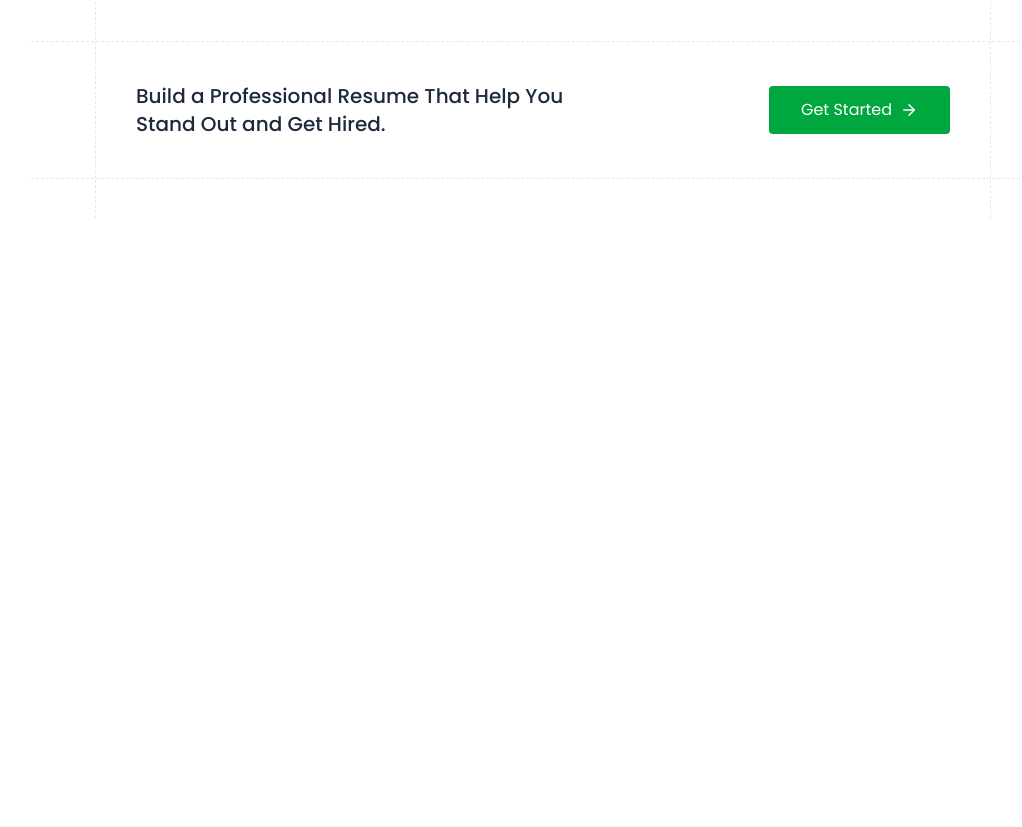
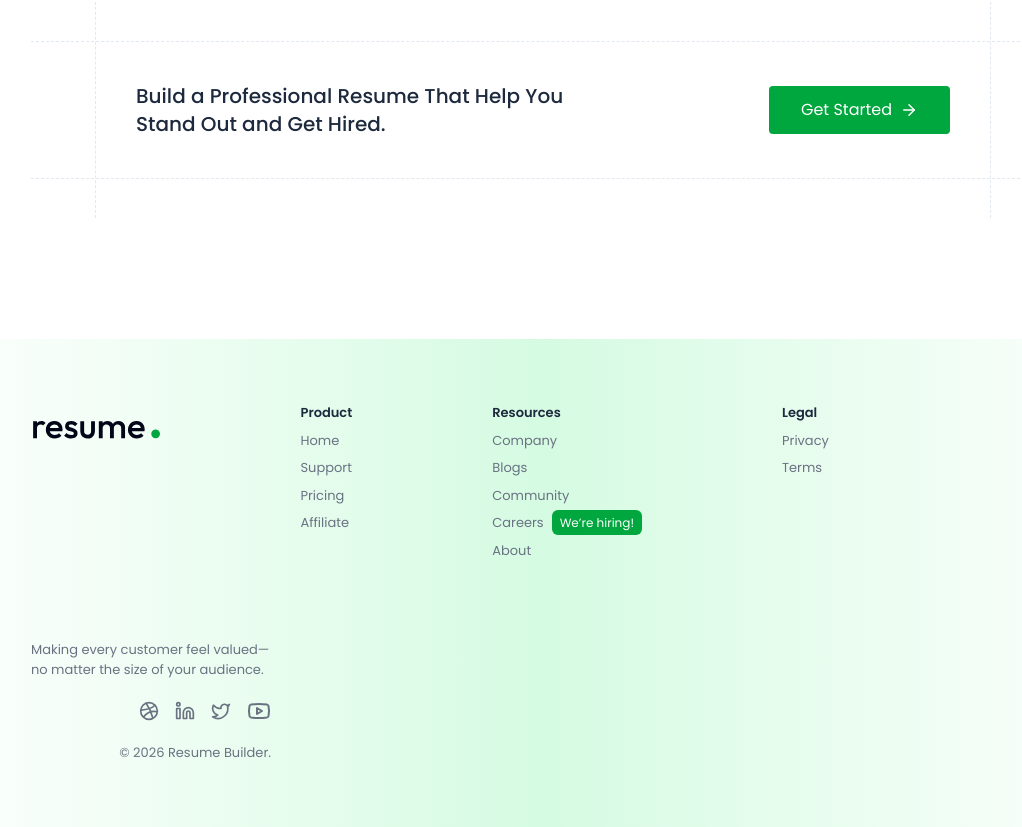
Before and after one commit to BahrouniAyoub/Resume-builder, a React (Vite) app in the folder client/: page / in a window 1280 px wide. Shown: the part 2137-2964 px from the top of the page, without its empty margins (97-1119 px from the left). Before the commit the page ends 2355 px from the top, so only its background shows below. Built offline with nearby package versions, Linux system fonts and the light colour scheme; the HTML template or start-up script is replaced by a standard one.

Commit message:
Build the Footer section

```diff
--- /dev/null
+++ b/client/src/components/home/Footer.jsx
@@ -0,0 +1,88 @@
+import React from 'react'
+
+const Footer = () => {
+    return (
+        <>
+            <footer className="flex flex-wrap justify-center lg:justify-between overflow-hidden gap-10 md:gap-20 py-16 px-6 md:px-16 lg:px-24 xl:px-32 text-[13px] text-gray-500 bg-gradient-to-r from-white via-green-200/60 to-white mt-40">
+                <div className="flex flex-wrap items-start gap-10 md:gap-[60px] xl:gap-[140px]">
+                    <a href="#">
+                      <img src="/logo.svg" className="h-11 w-auto"/>
+                    </a>
+                    <div>
+                        <p className="text-slate-800 font-semibold">Product</p>
+                        <ul className="mt-2 space-y-2">
+                            <li><a href="/" className="hover:text-green-600 transition">Home</a></li>
+                            <li><a href="/" className="hover:text-green-600 transition">Support</a></li>
+                            <li><a href="/" className="hover:text-green-600 transition">Pricing</a></li>
+                            <li><a href="/" className="hover:text-green-600 transition">Affiliate</a></li>
+                        </ul>
+                    </div>
+                    <div>
+                        <p className="text-slate-800 font-semibold">Resources</p>
+                        <ul className="mt-2 space-y-2">
+                            <li><a href="/" className="hover:text-green-600 transition">Company</a></li>
+                            <li><a href="/" className="hover:text-green-600 transition">Blogs</a></li>
+                            <li><a href="/" className="hover:text-green-600 transition">Community</a></li>
+                            <li><a href="/" className="hover:text-green-600 transition">Careers<span className="text-xs text-white bg-green-600 rounded-md ml-2 px-2 py-1">We’re hiring!</span></a></li>
+                            <li><a href="/" className="hover:text-green-600 transition">About</a></li>
+                        </ul>
+                    </div>
+                    <div>
+                        <p className="text-slate-800 font-semibold">Legal</p>
+                        <ul className="mt-2 space-y-2">
+                            <li><a href="/" className="hover:text-green-600 transition">Privacy</a></li>
+                            <li><a href="/" className="hover:text-green-600 transition">Terms</a></li>
+                        </ul>
+                    </div>
+                </div>
+                <div className="flex flex-col max-md:items-center max-md:text-center gap-2 items-end">
+                    <p className="max-w-60">Making every customer feel valued—no matter the size of your audience.</p>
+                    <div className="flex items-center gap-4 mt-3">
+                        <a href="https://dribbble.com/prebuiltui" target="_blank" rel="noreferrer">
+                            <svg xmlns="http://www.w3.org/2000/svg" width="24" height="24" viewBox="0 0 24 24" fill="none" stroke="currentColor" strokeWidth="2" strokeLinecap="round" strokeLinejoin="round" className="lucide lucide-dribbble size-5 hover:text-green-500" aria-hidden="true">
+                                <circle cx="12" cy="12" r="10"></circle>
+                                <path d="M19.13 5.09C15.22 9.14 10 10.44 2.25 10.94"></path>
+                                <path d="M21.75 12.84c-6.62-1.41-12.14 1-16.38 6.32"></path>
+                                <path d="M8.56 2.75c4.37 6 6 9.42 8 17.72"></path>
+                            </svg>
+                        </a>
+                        <a href="https://www.linkedin.com/company/prebuiltui" target="_blank" rel="noreferrer">
+                            <svg xmlns="http://www.w3.org/2000/svg" width="24" height="24" viewBox="0 0 24 24" fill="none" stroke="currentColor" strokeWidth="2" strokeLinecap="round" strokeLinejoin="round" className="lucide lucide-linkedin size-5 hover:text-green-500" aria-hidden="true">
+                                <path d="M16 8a6 6 0 0 1 6 6v7h-4v-7a2 2 0 0 0-2-2 2 2 0 0 0-2 2v7h-4v-7a6 6 0 0 1 6-6z"></path>
+                                <rect width="4" height="12" x="2" y="9"></rect>
+                                <circle cx="4" cy="4" r="2"></circle>
+                            </svg>
+                        </a>
+                        <a href="https://x.com/prebuiltui" target="_blank" rel="noreferrer">
+                            <svg xmlns="http://www.w3.org/2000/svg" width="24" height="24" viewBox="0 0 24 24" fill="none" stroke="currentColor" strokeWidth="2" strokeLinecap="round" strokeLinejoin="round" className="lucide lucide-twitter size-5 hover:text-green-500" aria-hidden="true">
+                                <path
+                                    d="M22 4s-.7 2.1-2 3.4c1.6 10-9.4 17.3-18 11.6 2.2.1 4.4-.6 6-2C3 15.5.5 9.6 3 5c2.2 2.6 5.6 4.1 9 4-.9-4.2 4-6.6 7-3.8 1.1 0 3-1.2 3-1.2z">
+                                </path>
+                            </svg>
+                        </a>
+                        <a href="https://www.youtube.com/@prebuiltui" target="_blank" rel="noreferrer">
+                            <svg xmlns="http://www.w3.org/2000/svg" width="24" height="24" viewBox="0 0 24 24" fill="none" stroke="currentColor" strokeWidth="2" strokeLinecap="round" strokeLinejoin="round" className="lucide lucide-youtube size-6 hover:text-green-500" aria-hidden="true">
+                                <path d="M2.5 17a24.12 24.12 0 0 1 0-10 2 2 0 0 1 1.4-1.4 49.56 49.56 0 0 1 16.2 0A2 2 0 0 1 21.5 7a24.12 24.12 0 0 1 0 10 2 2 0 0 1-1.4 1.4 49.55 49.55 0 0 1-16.2 0A2 2 0 0 1 2.5 17">
+                                </path>
+                                <path d="m10 15 5-3-5-3z"></path>
+                            </svg>
+                        </a>
+                    </div>
+                    <p className="mt-3 text-center">© 2026 Resume Builder.</p>
+                </div>
+            </footer>
+
+            <style>{`
+                @import url('https://fonts.googleapis.com/css2?family=Poppins:ital,wght@0,100;0,200;0,300;0,400;0,500;0,600;0,700;0,800;0,900;1,100;1,200;1,300;1,400;1,500;1,600;1,700;1,800;1,900&display=swap');
+
+                * {
+                    font-family: 'Poppins', sans-serif;
+                }
+            `}</style>
+
+
+        </>
+    )
+}
+
+export default Footer
--- a/client/src/pages/Home.jsx
+++ b/client/src/pages/Home.jsx
@@ -4,6 +4,7 @@
 import Features from '../components/home/Features'
 import Testimonial from '../components/home/Testimonial'
 import CallToAction from '../components/home/CallToAction'
+import Footer from '../components/home/Footer'
 
 const Home = () => {
   return (
@@ -13,6 +14,7 @@
       <Features />
       <Testimonial />
       <CallToAction />
+      <Footer />
     </div>
   )
 }
```
